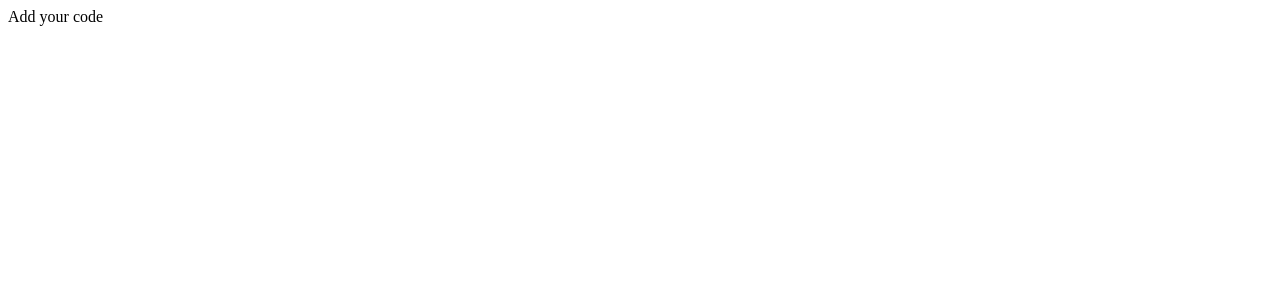
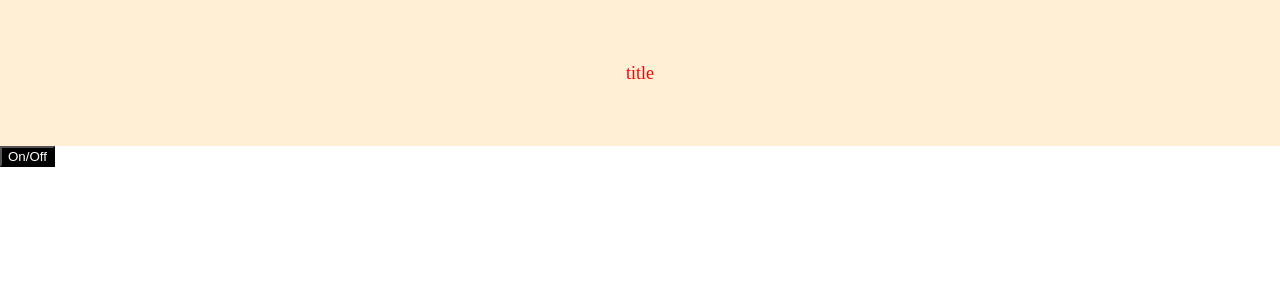
Before and after one commit to pm1100tm/projectbase, a React (Vite) app in the folder frontend/: page / in a window 1280 px wide. Shown: the top 300 px of the page. Built offline with nearby package versions, Linux system fonts and the light colour scheme.

Commit message:
Add WEEK8
- styled components
- add package styled-reset
- add GlobalStyle
- add Theme

```diff
--- a/frontend/package.json
+++ b/frontend/package.json
@@ -18,11 +18,13 @@
   "author": "swd",
   "license": "ISC",
   "devDependencies": {
+    "@swc/plugin-styled-components": "^1.5.119",
     "@testing-library/jest-dom": "^5.16.5",
     "@testing-library/react": "^13.4.0",
     "@types/jest": "^29.4.0",
     "@types/react": "^18.0.28",
     "@types/react-dom": "^18.0.11",
+    "@types/styled-components": "^5.1.34",
     "@typescript-eslint/eslint-plugin": "^5.53.0",
     "@typescript-eslint/parser": "^5.53.0",
     "concurrently": "^7.6.0",
@@ -45,6 +47,8 @@
   "dependencies": {
     "react": "^18.2.0",
     "react-dom": "^18.2.0",
+    "styled-components": "^6.1.8",
+    "styled-reset": "^4.5.2",
     "usehooks-ts": "^2.9.1",
     "uuid": "^9.0.1"
   }
--- /dev/null
+++ b/frontend/src/App.css
@@ -0,0 +1,3 @@
+* {
+  box-sizing: border-box;
+}
--- a/frontend/src/App.tsx
+++ b/frontend/src/App.tsx
@@ -1,3 +1,25 @@
+import { useBoolean } from 'usehooks-ts';
+
+import { Reset } from 'styled-reset';
+import { ThemeProvider } from 'styled-components';
+
+import GlobalStyle from './styles/GlobalStyle';
+
+import Switch from './components/Switch';
+import Test from './components/Test';
+import defaultTheme from './styles/defaultTheme';
+import darkTheme from './styles/darkTheme';
+
 export default function App() {
-  return <div>Add your code</div>;
+  const { value: active, toggle } = useBoolean(false);
+  const theme = !active ? defaultTheme : darkTheme;
+
+  return (
+    <ThemeProvider theme={theme}>
+      <Reset />
+      <GlobalStyle />
+      <Test />
+      <Switch active={active} toggle={toggle} />
+    </ThemeProvider>
+  );
 }
--- /dev/null
+++ b/frontend/src/components/Switch.tsx
@@ -0,0 +1,42 @@
+import { css, styled } from 'styled-components';
+
+type ButtonProps = {
+  type?: 'button' | 'submit' | 'reset';
+  active?: boolean;
+};
+
+const Button = styled.button.attrs<ButtonProps>((props) => ({
+  type: props.type ?? 'button',
+}))<ButtonProps>`
+  background: #fff;
+
+  ${(props: ButtonProps) =>
+    props.active &&
+    css`
+      background: red;
+    `}
+`;
+
+const PrimaryButton = styled(Button)`
+  background: black;
+  color: white;
+
+  ${(props: ButtonProps) =>
+    props.active &&
+    css`
+      background: red;
+    `}
+`;
+
+type SwitchProps = {
+  active: boolean;
+  toggle: () => void;
+};
+
+export default function Switch({ active, toggle }: SwitchProps) {
+  return (
+    <PrimaryButton type='submit' onClick={toggle} active={active}>
+      On/Off
+    </PrimaryButton>
+  );
+}
--- /dev/null
+++ b/frontend/src/components/Test.tsx
@@ -0,0 +1,37 @@
+import styled from 'styled-components';
+
+const Wrapper = styled.section`
+  padding: 4em;
+  background: papayawhip;
+`;
+
+const Title = styled.h1`
+  font-size: 1.5em;
+  text-align: center;
+  color: palevioletred;
+`;
+
+const BigTitle = styled(Title)`
+  font-size: 3em;
+`;
+
+const RedBigTitle = styled(BigTitle)`
+  font-size: 3em;
+  color: red;
+`;
+
+function TitleCSS({ className }: React.HtmlHTMLAttributes<HTMLElement>) {
+  return (
+    <Wrapper>
+      <RedBigTitle className={className}>title</RedBigTitle>
+    </Wrapper>
+  );
+}
+
+const SmallTitle = styled(TitleCSS)`
+  font-size: 1.8rem;
+`;
+
+export default function Test() {
+  return <SmallTitle />;
+}
--- /dev/null
+++ b/frontend/src/styles/GlobalStyle.ts
@@ -0,0 +1,31 @@
+import { createGlobalStyle } from 'styled-components';
+
+const GlobalStyle = createGlobalStyle`
+  html {
+    box-sizing: border-box;
+  }
+
+  *,
+  *::before,
+  *::after {
+    box-sizing: inherit;
+  }
+
+  html {
+    font-size: 62.5%; // 1rem = 10px
+  }
+
+  body {
+    font-size: 1.6rem; // 1.6rem = 16px
+    background: ${(props) => props.theme.colors.background};
+    color: ${(props) => props.theme.colors.text};
+  }
+
+  :lang(ko) {
+    h1, h2, h3 {
+      word-break: keep-all;
+    }
+  }
+`;
+
+export default GlobalStyle;
--- /dev/null
+++ b/frontend/src/styles/Theme.ts
@@ -0,0 +1,5 @@
+import defaultTheme from './defaultTheme';
+
+type Theme = typeof defaultTheme;
+
+export default Theme;
--- /dev/null
+++ b/frontend/src/styles/darkTheme.ts
@@ -0,0 +1,12 @@
+import Theme from './Theme';
+
+const darkTheme: Theme = {
+  colors: {
+    background: '#000',
+    text: '#FFF',
+    primary: '#F00',
+    secondary: '#00F',
+  },
+};
+
+export default darkTheme;
--- /dev/null
+++ b/frontend/src/styles/defaultTheme.ts
@@ -0,0 +1,10 @@
+const defaultTheme = {
+  colors: {
+    background: '#FFF',
+    text: '#000',
+    primary: '#F00',
+    secondary: '#00F',
+  },
+};
+
+export default defaultTheme;
```
Also changed, not shown: frontend/src/styles/styled.d.ts (added, +14 -0 lines), 2 other files (tests, documents, lock files or other folders).
